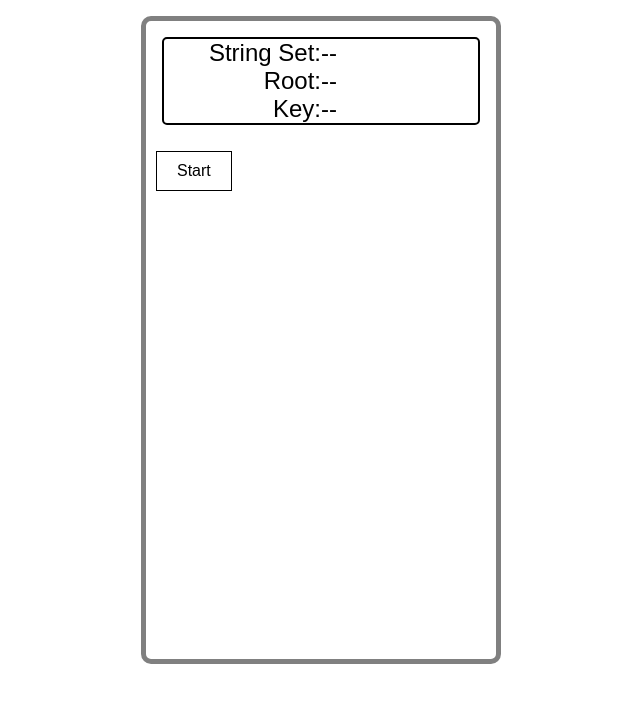
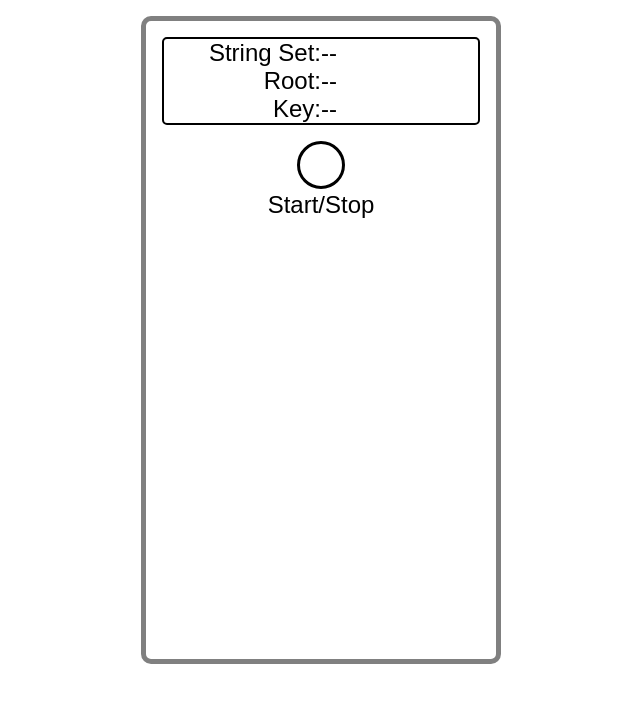
Before and after one commit to maroonblazer/jazz-chord-app-v2, a website: page public/index.html in a window 1280 px wide. Shown: the whole page, without its empty margins (319-959 px from the left). Drawn offline with Linux system fonts and the light colour scheme.

Commit message:
Centered the button and moved the start/stop label outside it. Made the button round.

```diff
--- a/public/app.js
+++ b/public/app.js
@@ -16,6 +16,7 @@ let iterationCount = 0; // Variable to store the session count
 
 // Get the button, text field, and elapsed time elements
 const startButton = document.getElementById('start-stop-button');
+const startStopButtonLabel = document.getElementById('start-stop-button-label');
 const stringSetTextField = document.getElementById('stringSetTextField');
 const rootTextField = document.getElementById('rootTextField');
 const keyTextField = document.getElementById('keyTextField');
@@ -166,10 +167,10 @@ function stopIteratingAndDisplaySolution() {
     `;
   fretboardContainer.style.display = 'flex';
   if (iterationCount === maxIterations) {
-    startButton.textContent = 'See Results';
+    startStopButtonLabel.textContent = 'See Results';
     currentState = SessionState.LAST;
   } else {
-    startButton.textContent = 'Start';
+    startStopButtonLabel.textContent = 'Start';
     currentState = SessionState.PAUSED;
   }
   console.log(currentState);
@@ -257,7 +258,7 @@ function startIteration() {
   //   cpData.key +
   //   '  ' +
   //   cpData.type;
-  startButton.textContent = 'Stop';
+  startStopButtonLabel.textContent = 'Stop';
   startTimer();
   updateSessionData(cpData.stringSet, cpData.root, cpData.key, cpData.type);
   iterationCount++;
@@ -337,7 +338,7 @@ function endSessionAndDisplayAndStoreResultsOnServer() {
       // Set the text of the paragraph to the answer
       p.textContent = data.answer;
       // Change the start button text to 'Start'
-      startButton.textContent = 'Start';
+      startStopButtonLabel.textContent = 'Start';
 
       // Append the paragraph to the body of the document
       document.getElementById('assistant-response-text').innerHTML =
--- a/public/index.html
+++ b/public/index.html
@@ -380,7 +380,8 @@
       <div id="fretboard-container"></div>
       <div id="resultsContainer"></div>
       <div class="button-container">
-        <button id="start-stop-button">Start</button>
+        <button id="start-stop-button"></button>
+        <p class="label" id="start-stop-button-label">Start/Stop</p>
       </div>
       <div id="assistant-response-text"></div>
     </div>
--- a/public/styles.css
+++ b/public/styles.css
@@ -21,7 +21,7 @@ body {
 /* Everything above is from the FEM Responsive Web Design course */
 
 * {
-  /* border: 1px solid gray; */
+  /* border: 1px solid red; */
 }
 .problem-container {
   display: grid;
@@ -43,13 +43,19 @@ body {
   margin: 1rem auto;
 }
 
+.button-container {
+  text-align: center;
+}
+
 #start-stop-button {
-  padding: 10px 20px;
-  font-size: 16px;
-  margin: 10px;
+  width: 3rem;
+  height: 3rem;
   background-color: white;
-  border: 1px solid black;
-  width: auto;
+  border: 3px solid black;
+  border-radius: 50%;
+}
+#start-stop-button-label {
+  margin: 0 auto;
 }
 
 /* Style the table so that the data for each column is center-aligned under each column heading */
```
